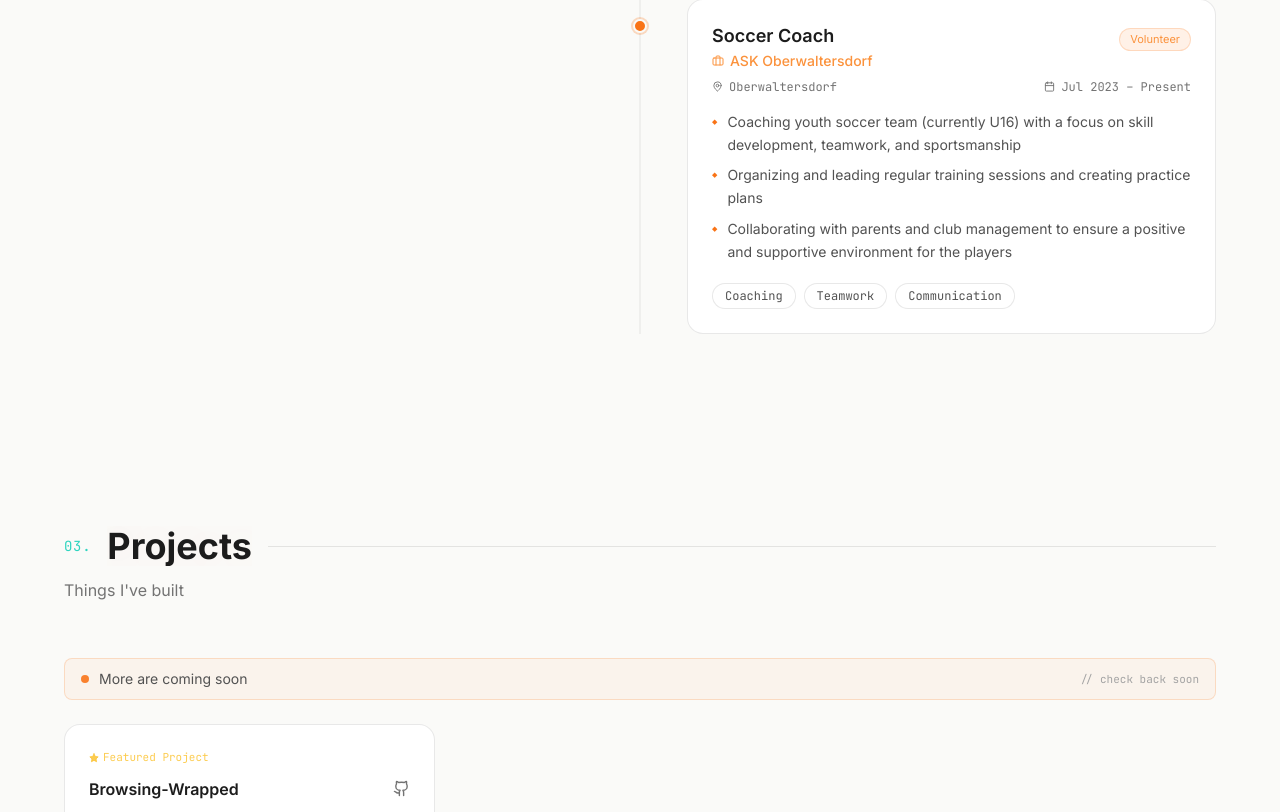
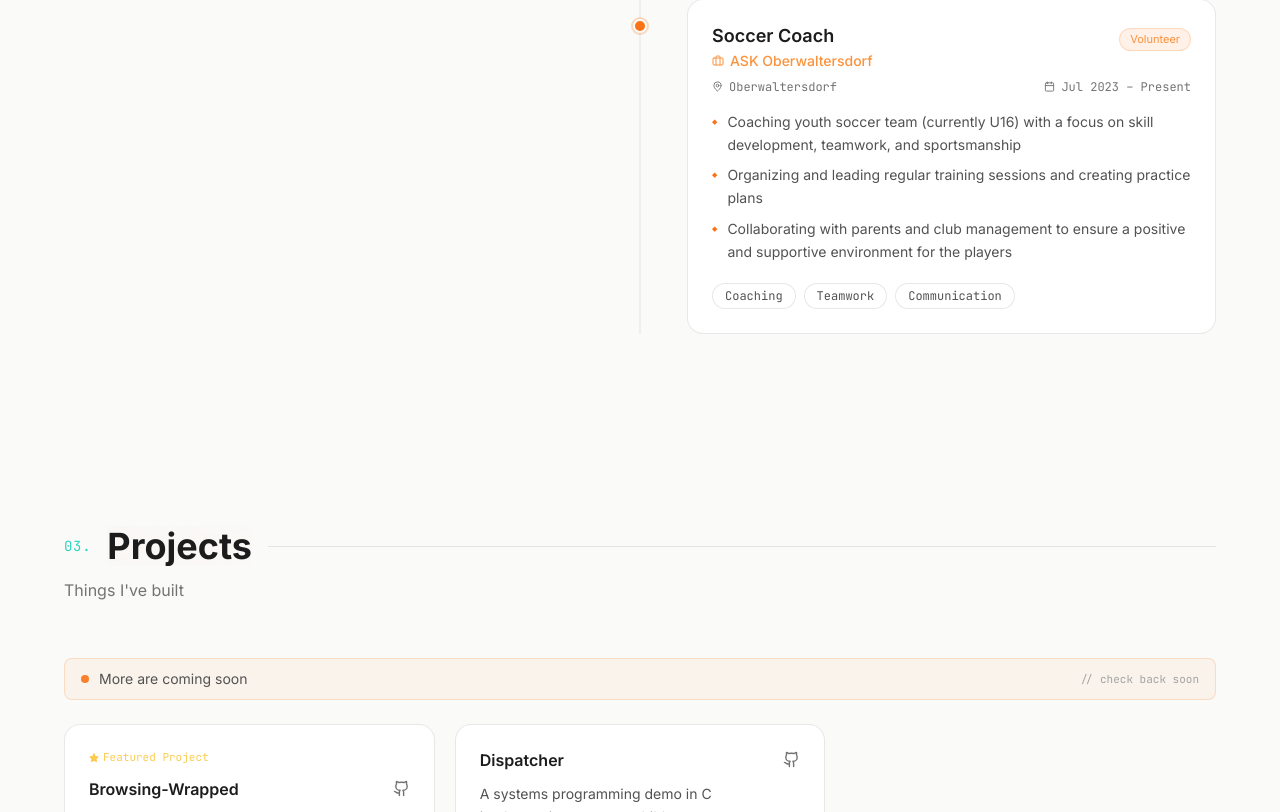
Before and after one commit to LaJuMiRa/Website-Portfolio, a Next.js app: page / in a window 1280 px wide. Shown: the part 1988-2800 px from the top of the page. Built offline with nearby package versions, Linux system fonts and the light colour scheme.

Commit message:
added new project

```diff
--- a/components/Projects.tsx
+++ b/components/Projects.tsx
@@ -42,6 +42,15 @@ const projects: {
     github: "https://github.com/LaJuMiRa/safari-wrapped",
     live: null,
     featured: true,
+  },
+  {
+    title: "Dispatcher",
+    description:
+      "A systems programming demo in C implementing a parent-child process architecture for distributed task processing. Workers communicate via POSIX message queues with configurable pool sizes, bounded task queues, and graceful shutdown.",
+    tech: ["C", "POSIX", "IPC", "Linux"],
+    github: "https://github.com/LaJuMiRa/dispatcher",
+    live: null,
+    featured: false,
   },
 ];
 
--- a/lib/translations/de.ts
+++ b/lib/translations/de.ts
@@ -79,6 +79,8 @@ export const de: Translations = {
     descriptions: {
       "Browsing-Wrapped":
         "Eine Safari-Erweiterung, die deinen Browserverlauf aufzeichnet und in eine animierte Zusammenfassung verwandelt. Top-Seiten, verbrachte Zeit, wiederkehrende Themen – alles auf deinem Gerät berechnet.",
+      Dispatcher:
+        "Eine Systemprogrammierungs-Demo in C, das eine Eltern-Kind-Prozessarchitektur für verteilte Aufgabenverarbeitung implementiert. Worker kommunizieren über POSIX-Message-Queues mit konfigurierbarer Pool-Größe, begrenzten Aufgabenwarteschlangen und sauberem Shutdown.",
     } as Record<string, string>,
   },
   contact: {
--- a/lib/translations/en.ts
+++ b/lib/translations/en.ts
@@ -77,6 +77,8 @@ export const en = {
     descriptions: {
       'Browsing-Wrapped':
         'A Safari extension that tracks your browsing and turns it into a beautiful, animated recap. Top sites, time spent, recurring themes — all computed on your device.',
+      'Dispatcher':
+        'A systems programming demo in C implementing a parent-child process architecture for distributed task processing. Workers communicate via POSIX message queues with configurable pool sizes, bounded task queues, and graceful shutdown.',
     } as Record<string, string>,
   },
   contact: {
```
Also changed, not shown: 1 other file (tests, documents, lock files or other folders).
